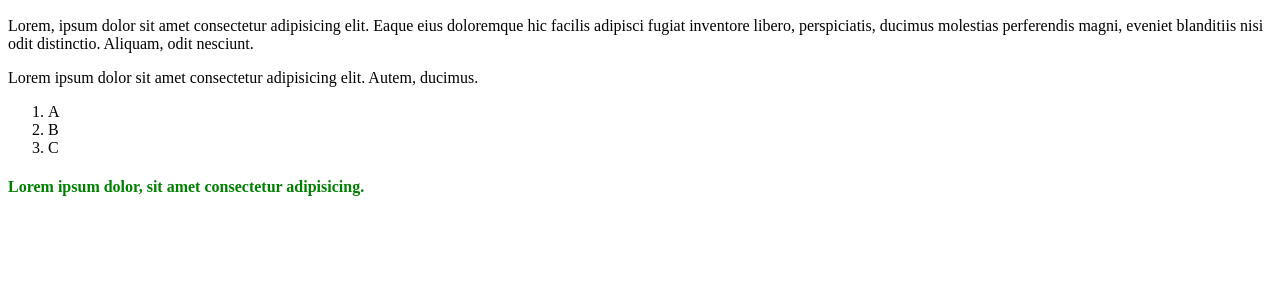
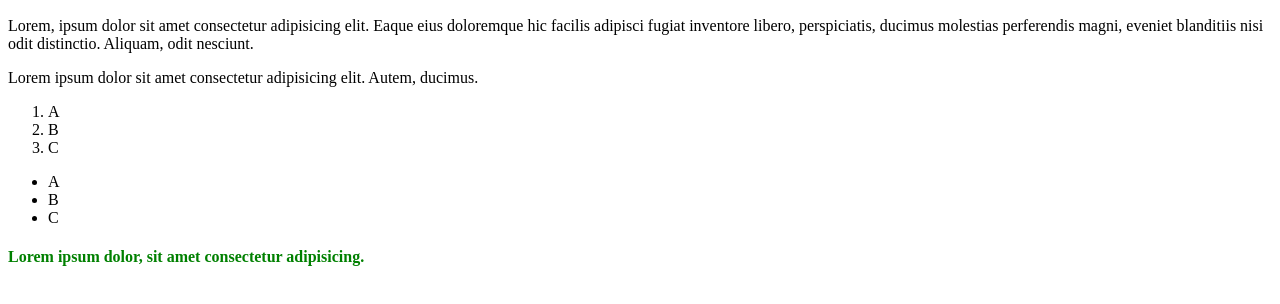
Before and after one commit to tuhin360/my-first-repo, a plain HTML site: page index.html in a window 1280 px wide. Shown: the part 110-414 px from the top of the page. Drawn offline with Linux system fonts and the light colour scheme.

Commit message:
last commit

```diff
--- a/index.html
+++ b/index.html
@@ -18,6 +18,14 @@
         <li>B</li>
         <li>C</li>
     </ol>
-    <h4>Lorem ipsum dolor, sit amet consectetur adipisicing.</h4>
+
+    <ul>
+        <li>A</li>
+        <li>B</li>
+        <li>C</li>
+    </ul>
+
+    <h4>Lorem ipsum dolor, sit amet consectetur adipisicing.
+    </h4>
 </body>
 </html>
```
